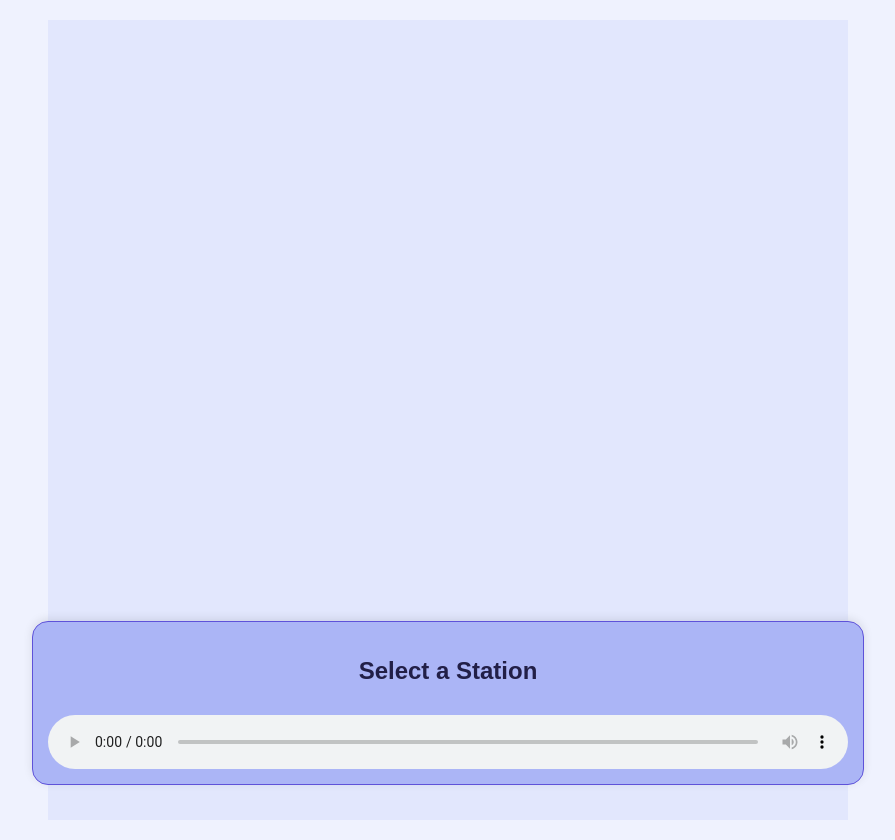
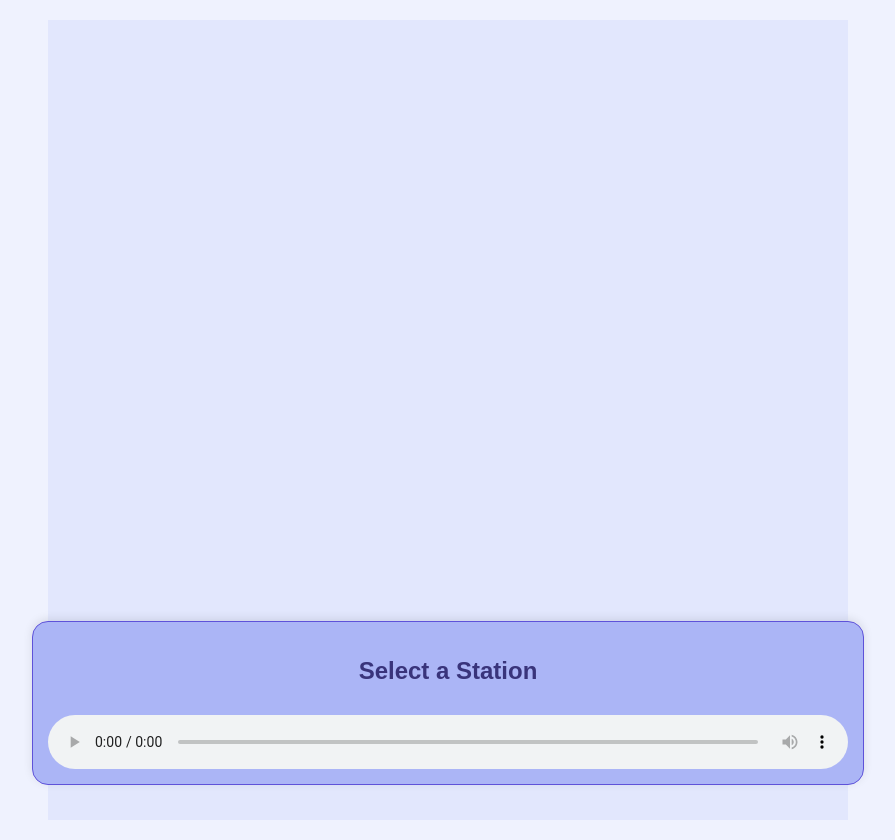
Before and after one commit to AliFeruz/tech-task-radio, a plain HTML site: page index.html in a window 1280 px wide. Shown: the whole page, without its empty margins (192-1087 px from the left). Drawn offline with Linux system fonts and the light colour scheme; no server answers.

Commit message:
gpg sign

```diff
--- a/styles.css
+++ b/styles.css
@@ -34,7 +34,7 @@ body {
     margin: 0 auto;
     position: relative;
     overflow: hidden;
-    color: var(--gigas-950);
+    color: var(--gigas-900);
   }
 
 
```
